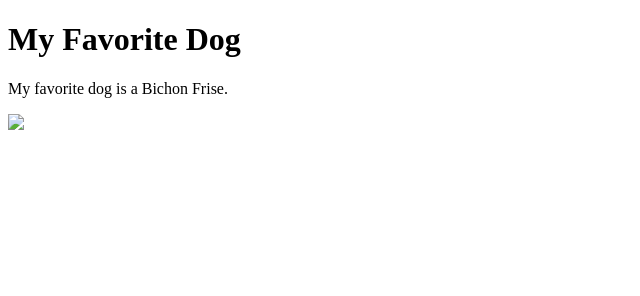
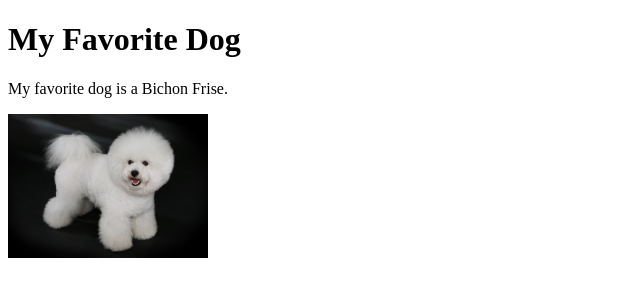
Before and after one commit to hendebra/Demo, a plain HTML site: page Pages/dog.html in a window 1280 px wide. Shown: the whole page, without its empty margins (0-640 px from the left). Drawn offline with Linux system fonts and the light colour scheme.

Commit message:
Update dog.html

```diff
--- a/Pages/dog.html
+++ b/Pages/dog.html
@@ -6,6 +6,6 @@
   <body>
    <h1>My Favorite Dog</h1>
    <p>My favorite dog is a Bichon Frise.</p>
-    <img src="Demo\Resources\Bichon.jpg" width=200px height=auto>
+    <img src="\Demo\Resources\Bichon.jpg" width=200px height=auto>
   </body>
 </html>
```
